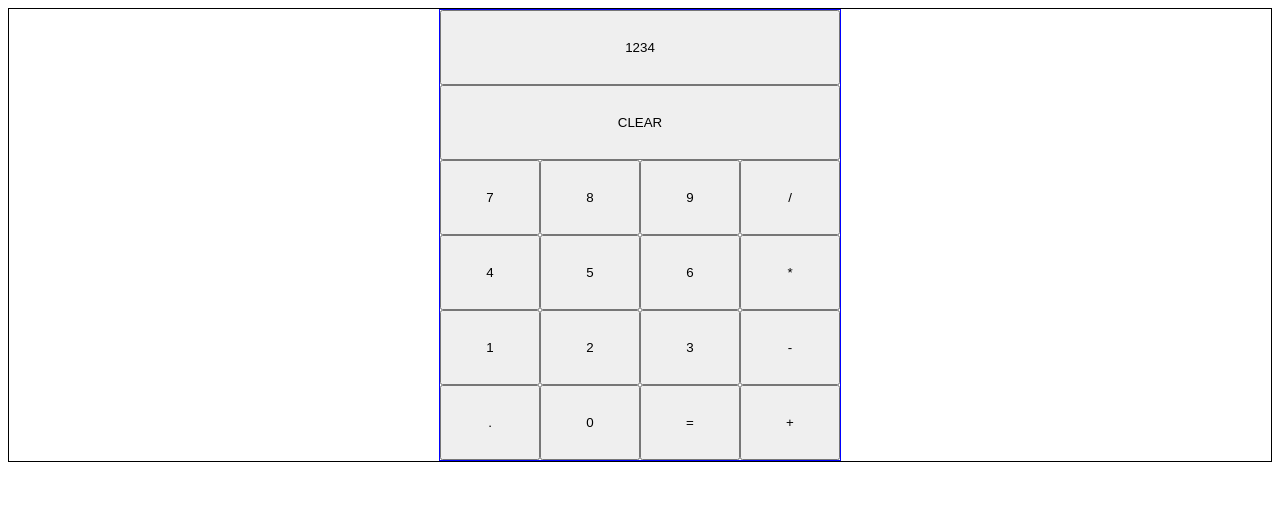
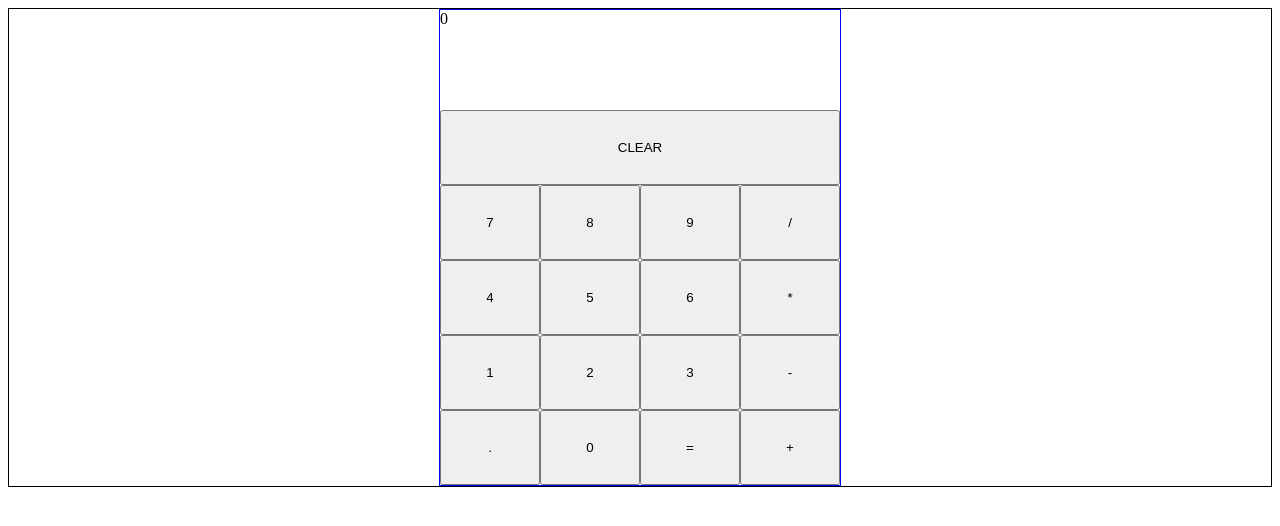
Before and after one commit to sanp1217/Calculator, a plain HTML site: page index.html in a window 1280 px wide. Drawn offline with Linux system fonts and the light colour scheme.

Commit message:
Changes display to not be button

```diff
--- a/index.html
+++ b/index.html
@@ -1,5 +1,6 @@
 <!DOCTYPE html>
 <html lang="en">
+
 <head>
     <meta charset="UTF-8">
     <meta http-equiv="X-UA-Compatible" content="IE=edge">
@@ -8,10 +9,11 @@
     <link rel="stylesheet" type="text/css" href="styles.css">
     <script src="script.js" defer></script>
 </head>
+
 <body>
     <div id="calcContainer">
         <div id="btnsContainer">
-            <button class="display">1234</button>
+            <div class="display">0</div>
             <button class="clearBtn">CLEAR</button>
 
             <button class="numberBtn">7</button>
@@ -36,4 +38,5 @@
         </div>
     </div>
 </body>
+
 </html>
--- a/styles.css
+++ b/styles.css
@@ -1,26 +1,27 @@
-#calcContainer{
+#calcContainer {
     display: flex;
     justify-content: center;
     align-items: center;
     border: 1px solid black;
 }
 
-#btnsContainer{
+#btnsContainer {
     display: flex;
     flex-wrap: wrap;
     border: 1px solid blue;
     width: 400px;
 }
 
-#btnsContainer button{
+#btnsContainer button {
     width: 100px;
     height: 75px;
 }
 
-#btnsContainer .display{
+#btnsContainer .display {
+    width: 400px;
+    height: 100px;
+}
+
+#btnsContainer .clearBtn {
     width: 400px;
 }
-
-#btnsContainer .clearBtn{
-    width: 400px;
-}
```
